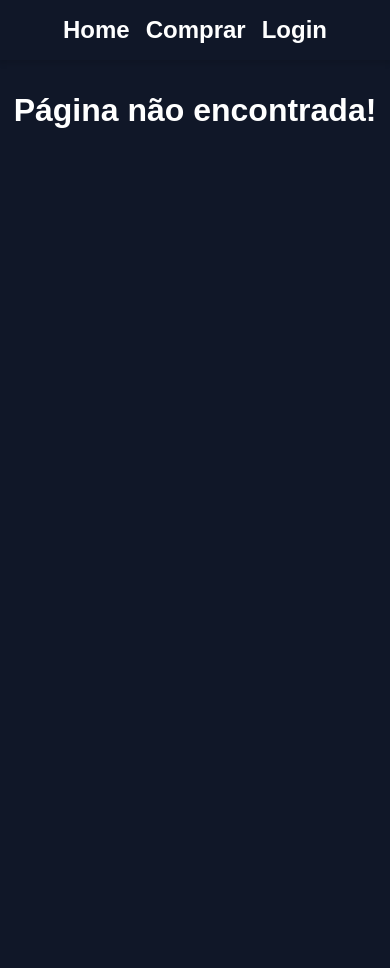
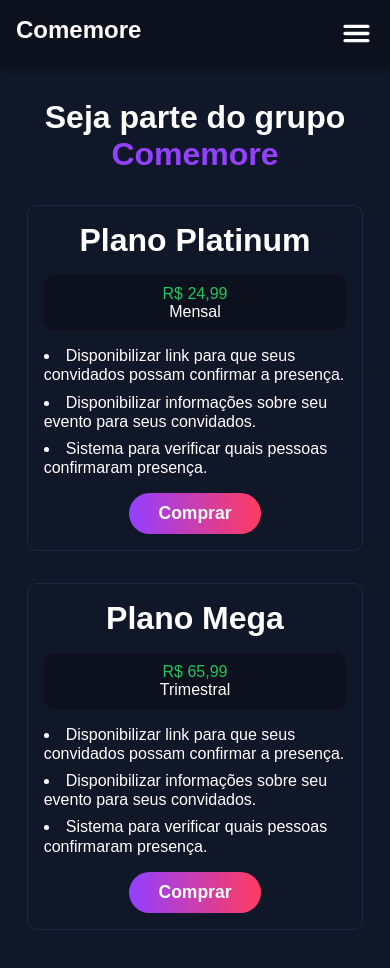
Before and after one commit to S1NS3RO/Comemore, a Next.js app: page /planos in a window 390 px wide. Before the commit this address had no page. Before the commit the page ends 844 px from the top, so only its background shows below. Built offline with nearby package versions, Linux system fonts and the light colour scheme.

Commit message:
Mobile menu

```diff
--- a/package.json
+++ b/package.json
@@ -12,6 +12,7 @@
     "next": "13.5.6",
     "react": "^18",
     "react-dom": "^18",
+    "react-icons": "^4.12.0",
     "sass": "^1.69.5"
   },
   "devDependencies": {
--- a/src/components/Header.tsx
+++ b/src/components/Header.tsx
@@ -1,25 +1,73 @@
+'use client'
 import '@/styles/c-header.scss'
 
-import Link from "next/link"
+import Link from 'next/link'
+import { useState, useEffect } from 'react'
+import { CiLogin } from 'react-icons/ci'
+import { IoMenu } from 'react-icons/io5'
 
 export default function Header() {
+  const [isMobile, setIsMobile] = useState(false)
+  const [isMenuOpen, setIsMenuOpen] = useState(false)
+
+  useEffect(() => {
+    const updateWindowDimensions = () => {
+      if (window.innerWidth <= 600) {
+        setIsMobile(false)
+      } else {
+        setIsMobile(true)
+      }
+    }
+
+    window.addEventListener('resize', updateWindowDimensions)
+
+    updateWindowDimensions()
+
+    return () => {
+      window.removeEventListener('resize', updateWindowDimensions)
+    }
+  }, [])
+
   return (
     <header>
       <div className='header-container'>
-        <nav>
+        <div className='logo'>
+          <Link href='/'>Comemore</Link>
+        </div>
+        {isMobile ? (
+          <>
+            <nav>
+              <ul>
+                <li>
+                  <Link href='/planos'>Planos</Link>
+                </li>
+              </ul>
+            </nav>
+            <div className='profile'>
+              <Link href='/login'>
+                <CiLogin /> Login
+              </Link>
+            </div>
+          </>
+        ) : (
+          <IoMenu onClick={() => setIsMenuOpen(!isMenuOpen)} />
+        )}
+      </div>
+      {isMenuOpen && (
+        <div className='menu-open'>
+          <h3>Menu</h3>
           <ul>
             <li>
-              <Link href='/'>Home</Link>
-            </li>
-            <li>
-              <Link href='/comprar'>Comprar</Link>
-            </li>
-            <li>
-              <Link href='/login'>Login</Link>
+              <Link href='/planos'>Planos</Link>
             </li>
           </ul>
-        </nav>
-      </div>
+          <div className='profile'>
+            <Link href='/login'>
+              <CiLogin /> Login
+            </Link>
+          </div>
+        </div>
+      )}
     </header>
   )
 }
--- a/src/styles/c-header.scss
+++ b/src/styles/c-header.scss
@@ -1,15 +1,25 @@
 header {
+  width: 100%;
+  box-shadow: 0 2px 5px 2px rgba(0, 0, 0, 0.2);
+  position: relative;
+
   .header-container {
+    background: var(--secondary-color);
     display: flex;
-    justify-content: center;
-    flex-wrap: wrap;
+    justify-content: space-between;
     width: 100%;
     max-width: var(--global-max-width);
     color: white;
     font-size: 24px;
     font-weight: bold;
-    padding: 1rem 0;
-    box-shadow: 0 2px 5px 2px rgba(0, 0, 0, 0.1);
+    padding: 1rem;
+    margin: 0 auto;
+    position: relative;
+    z-index: 2;
+
+    svg {
+      font-size: 35px !important;
+    }
 
     ul {
       display: flex;
@@ -17,3 +27,36 @@ header {
     }
   }
 }
+
+.menu-open {
+  position: absolute;
+  right: 0;
+  top: 0;
+  transform: translateY(-100%);
+  background: var(--secondary-color);
+  color: white;
+  width: 250px;
+  animation: openmenu 0.2s ease-out forwards;
+  overflow: hidden;
+  gap: 0.5rem;
+  display: flex;
+  flex-direction: column;
+  padding: 1rem;
+  z-index: 1;
+  box-shadow: -2px 2px 5px 2px rgba(0, 0, 0, 0.2);
+
+  ul {
+    flex-direction: column;
+  }
+
+  .profile {
+    border: 1px solid red;
+  }
+}
+
+@keyframes openmenu {
+  to {
+    top: calc(0px + 100%);
+    transform: translateY(0);
+  }
+}
--- a/src/styles/globals.scss
+++ b/src/styles/globals.scss
@@ -1,6 +1,7 @@
 :root {
   --global-max-width: 1280px;
-  --primary-color: #101728;
+  --primary-color: hsl(222.5, 42.9%, 11%);
+  --secondary-color: hsl(222, 42.9%, 8%);
 }
 
 * {
--- a/src/styles/p-comprar.scss
+++ b/src/styles/p-comprar.scss
@@ -23,7 +23,7 @@ h1 {
   }
 
   .price {
-    background: rgb(0, 0, 0, 0.5);
+    background: var(--secondary-color);
     padding: 0.6rem;
     border-radius: 10px;
     display: flex;
```
Also changed, not shown: src/app/planos/page.tsx (renamed from src/app/comprar/page.tsx), 1 other file (tests, documents, lock files or other folders).
